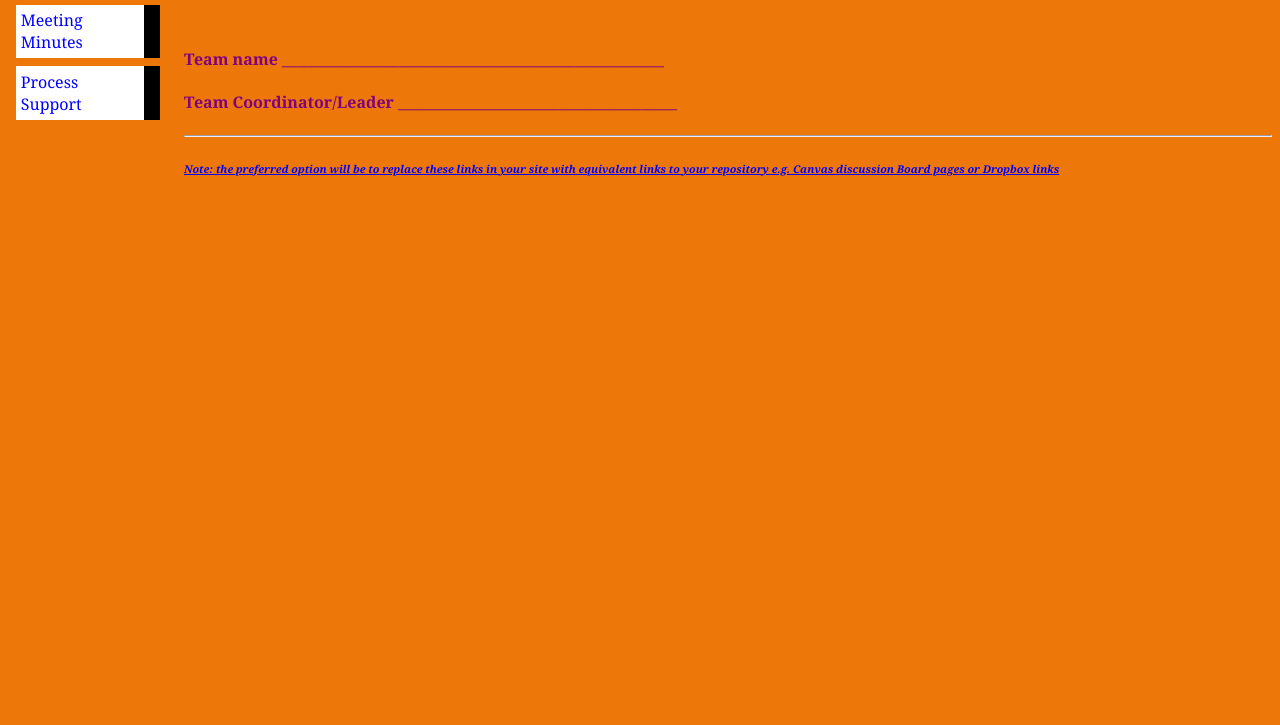
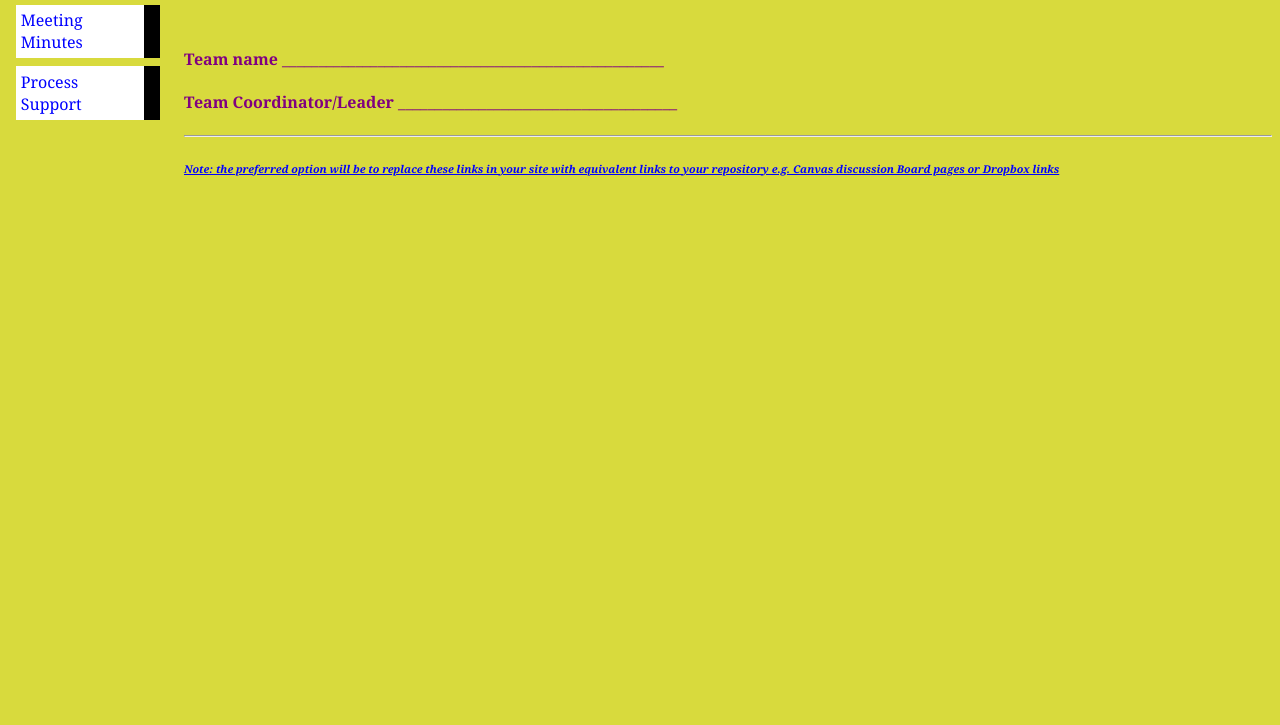
Before and after one commit to sleepii2/sleepii2.github.io, a plain HTML site: page misc/meetings.html in a window 1280 px wide. Shown: the part 75-800 px from the top of the page. Drawn offline with Linux system fonts and the light colour scheme.

Commit message:
Update minimal-table.css

```diff
--- a/styles/minimal-table.css
+++ b/styles/minimal-table.css
@@ -6,7 +6,7 @@ padding-left: 11em;
    font-family: Georgia, "Times New Roman",
           Times, serif;
 		  color: purple;
-    background-color: #ed7809 }
+    background-color: #d8da3d }
 	  ul.navbar {
      list-style-type: none;
     padding: 0;
```
